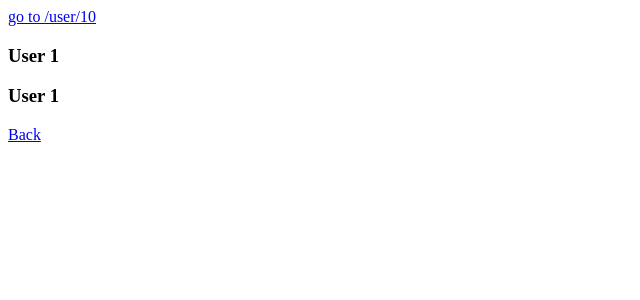
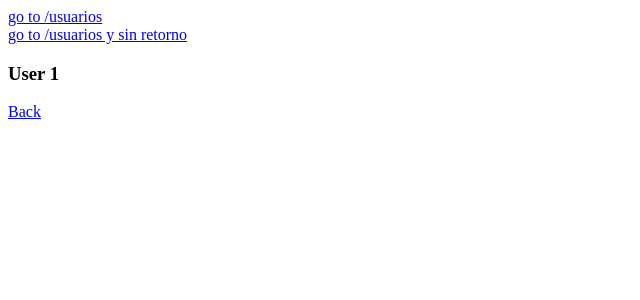
Before and after one commit to gerleven/React, a React (Create React App) app in the folder react-router-v6/: page /user/1 in a window 1280 px wide. Shown: the top 300 px of the page, without its empty margins (0-640 px from the left). Built offline with nearby package versions, Linux system fonts and the light colour scheme.

Commit message:
Navigate para redirigir a otra Route, atributo replace para no apilar

```diff
--- a/react-router-v6/src/App.js
+++ b/react-router-v6/src/App.js
@@ -1,5 +1,5 @@
 import React from "react";
-import { BrowserRouter, Routes, Route, NavLink, Link } from "react-router-dom";
+import { BrowserRouter, Routes, Route, NavLink, Link, Navigate } from "react-router-dom";
 import AboutPage from "./Pages/AboutPage";
 import HomePage from "./Pages/HomePage";
 import UsersPage from "./Pages/UsersPage";
@@ -18,12 +18,20 @@ const App = () => {
   return (
     <BrowserRouter>
       {/* <Navbar /> */}
-      <NavLink to="/user/10">go to /user/10</NavLink>
+      {/* <NavLink to="/user/10">go to /user/10</NavLink><br></br>
+      <NavLink to="/user/10/Juan">go to /user/10/Juan</NavLink><br></br> */}
+      {/* <NavLink to="/users">go to /users</NavLink><br></br>
+      <NavLink to="/about">go to /about</NavLink><br></br> */}
+      <NavLink to="/usuarios">go to /usuarios</NavLink><br></br>
+      <NavLink to="/usuariosSinRetorno">go to /usuarios y sin retorno</NavLink><br></br>
 
       <Routes>
         <Route path="/" element={<HomePage />} />
         <Route path="/about" element={<AboutPage />} />
         <Route path="/users" element={<UsersPage />} />
+        <Route path="/usuarios" element={<Navigate replace to="/users" />} />
+        <Route path="/usuariosSinRetorno" element={<Navigate to="/users" />} />
+        {/* El replace hace que /usuarios sea reemplazado por /users en vez de ser apilado encima, al volver con el navegador volverias al "/"*/}
         <Route path="/user/:id" element={<UserPage />} />
         <Route path="/user/:id/:name" element={<UserPage />} />
         <Route path="/others" element={<p>Others!</p>} />
--- a/react-router-v6/src/Pages/UserPage.js
+++ b/react-router-v6/src/Pages/UserPage.js
@@ -2,12 +2,10 @@ import React from "react";
 import { Link, useParams } from "react-router-dom";
 
 const UserPage = () => {
-  const params = useParams();
   const { id, name } = useParams();
 
   return (
     <>
-        <h3>User {params.id} {name!=undefined?<span>- {params.name}</span>:<></>}</h3>
         <h3>User {id} {name!=undefined?<span>- {name}</span>:<></>}</h3>
         <Link to="/">Back</Link>
     </>
```
